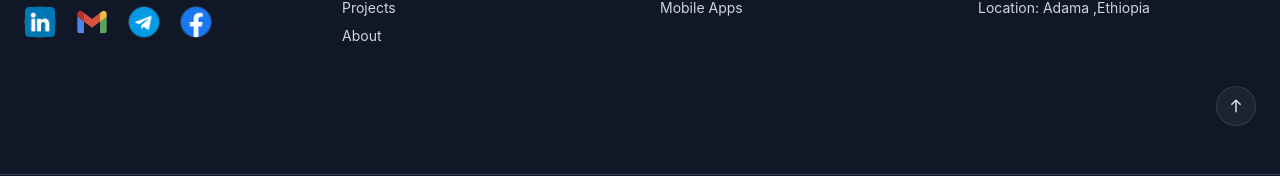
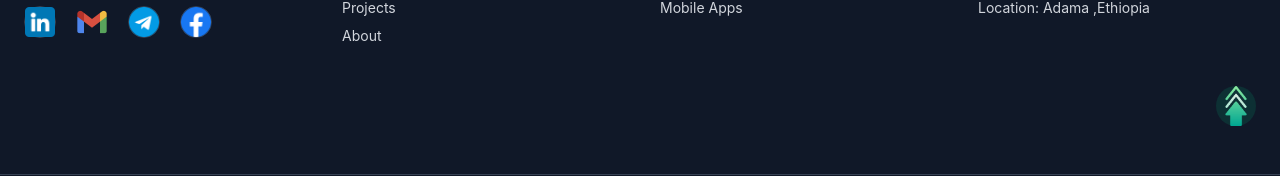
Before and after one commit to Teshome-Worku/walin-technologies, a Next.js app: page /about in a window 1280 px wide. Shown: the part 2924-3100 px from the top of the page. Built offline with nearby package versions, Linux system fonts and the light colour scheme.

Commit message:
Refactor code structure for improved readability and maintainability

```diff
--- a/src/components/Footer.tsx
+++ b/src/components/Footer.tsx
@@ -6,7 +6,8 @@ import Image from "next/image";
 import facebook from '@/icons/facebook.png';
 import telegram from '@/icons/telegram.png'
 import linkedin from '@/icons/linkedin.png';
-import email from '@/icons/email.png'
+import email from '@/icons/email.png';
+import upArrow from '@/icons/up-arrow.png'
 import Link from "next/link";
 
 export default function Footer() {
@@ -25,7 +26,7 @@ export default function Footer() {
             viewport={{ once: true, amount: 0.2 }}
             transition={presets.transition}
         >
-            <div className="max-w-7xl mx-auto px-5 md:px-6 grid md:grid-cols-4 gap-8 md:gap-10">
+            <div className="max-w-7xl mx-auto grid gap-8 px-5 text-center md:grid-cols-4 md:gap-10 md:px-6 md:text-left">
 
                 {/* Brand */}
                 <div>
@@ -35,7 +36,7 @@ export default function Footer() {
                     <p className="mt-3 text-sm text-gray-400">
                         Helping businesses move from manual work to smart digital solutions.
                     </p>
-                    <div className="mt-5 flex items-center gap-5 ">
+                    <div className="mt-5 flex items-center justify-center gap-5 md:justify-start">
                         <Link href="https://www.linkedin.com/in/teshome-worku-017834392" target="_blank" aria-label="LinkedIn" className="inline-flex h-8 w-8 items-center justify-center rounded-full border border-gray-700 text-gray-300 transition hover:border-primary/40 hover:text-white focus:outline-none focus-visible:ring-2 focus-visible:ring-primary/60">
                             <Image src={linkedin} alt="Linkedin icon" title="Linkedin" />
 
@@ -86,22 +87,19 @@ export default function Footer() {
                 </div>
 
             </div>
-            <div className="mx-auto mt-10 flex max-w-7xl justify-end px-5 md:px-6">
+            <div className="mt-10 flex w-full justify-center px-5 md:px-6 md:justify-end">
                 <button
                     type="button"
                     aria-label="Back to top"
                     onClick={scrollToTop}
-                    className="inline-flex h-10 w-10 items-center justify-center rounded-full border border-white/10 bg-white/5 text-white/85 transition hover:bg-white/10 hover:text-white focus:outline-none focus-visible:ring-2 focus-visible:ring-primary/60"
+                    className="inline-flex  cursor-pointer items-center justify-center rounded-full bg-primary/25 text-white transition hover:scale-105 hover:bg-primary/35 focus:outline-none focus-visible:ring-2 focus-visible:ring-primary/60"
                 >
-                    <svg viewBox="0 0 24 24" fill="none" className="h-5 w-5" aria-hidden="true">
-                        <path
-                            d="M12 5v14M12 5l-5 5M12 5l5 5"
-                            stroke="currentColor"
-                            strokeWidth="1.8"
-                            strokeLinecap="round"
-                            strokeLinejoin="round"
-                        />
-                    </svg>
+                    <Image
+                        src={upArrow}
+                        alt="Back to top"
+                        title="Back to Top"
+                        className="h-10 w-10 opacity-90"
+                    />
                 </button>
             </div>
 
```
Also changed, not shown: src/icons/up-arrow.png (added).
